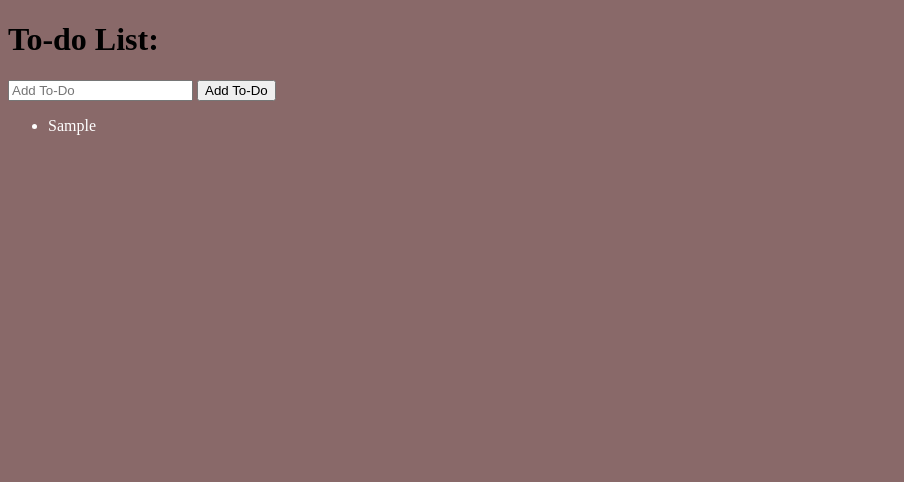
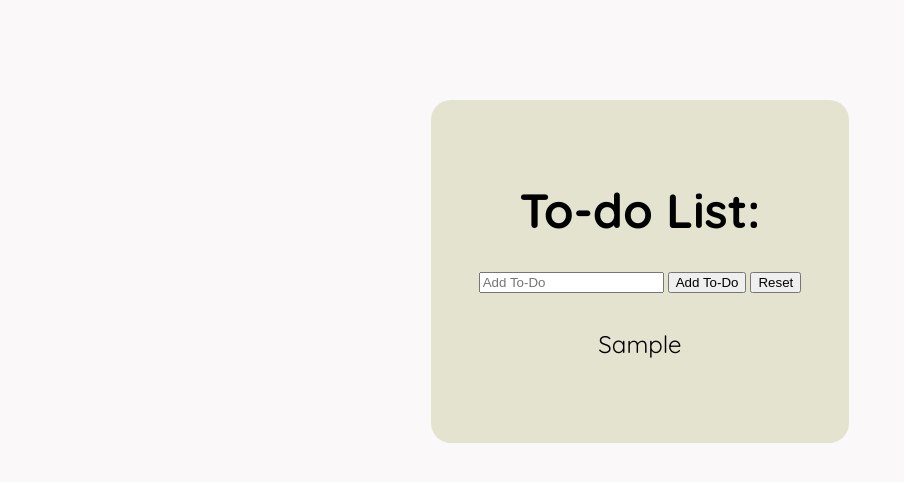
Before and after one commit to mauLovera/dom-todo-lab, a plain HTML site: page index.html in a window 1280 px wide. Both pictures are taken after typing "Sample" into the empty fields and a click on the button "Add To-Do". Shown: the whole page, without its empty margins (0-904 px from the left). Drawn offline with Linux system fonts and the light colour scheme.

Commit message:
add minimal styling

```diff
--- a/css/style.css
+++ b/css/style.css
@@ -1,7 +1,50 @@
+* {
+  box-sizing: border-box;
+}
+
 body {
-  background-color: rgb(137, 105, 105);
+  background-color: rgb(250, 248, 248);
+  margin: 0;
+  display: flex;
 }
 
 .list-item {
-  color: white;
+  color: black;
+  padding: .5em;
 }
+
+.list-item:hover {
+  color: red;
+  background-color: rgb(217, 212, 189);
+  border-radius: 20px;
+  cursor: pointer;
+}
+
+.text-style {
+  text-align: center;
+  font-family: 'Quicksand', sans-serif;
+  font-size: 1.5em;
+}
+
+ul {
+  padding-inline-start: 0;
+
+  list-style: none;
+  text-decoration: none;
+}
+
+#main {
+  position: relative;
+  top: 100px;
+  margin: auto;
+  background-color: rgb(227, 227, 208);
+  border-radius: 20px;
+  padding: 3em;
+}
+
+#main-text {
+  font-family: 'Quicksand', sans-serif;
+  font-weight: 700;
+  font-size: 3em;
+  color: black;
+}
--- a/index.html
+++ b/index.html
@@ -7,11 +7,18 @@
   <title>DOM To-do Lab</title>
   <script defer src="js/app.js"></script>
   <link rel="stylesheet" href="/css/style.css">
+  <!---Google Fonts-->
+  <link rel="preconnect" href="https://fonts.googleapis.com">
+  <link rel="preconnect" href="https://fonts.gstatic.com" crossorigin>
+  <link href="https://fonts.googleapis.com/css2?family=Quicksand:wght@300;400;500;600;700&display=swap" rel="stylesheet">
 </head>
 <body>
-  <h1>To-do List:</h1>
-    <input type="text" id="input" placeholder="Add To-Do">
-    <button id="submit-button">Add To-Do</button>
-  <ul id="todo-list"></ul>
+  <main id="main">
+    <h1 class="text-style" id="main-text">To-do List:</h1>
+      <input type="text" id="input" placeholder="Add To-Do">
+      <button id="submit-button">Add To-Do</button>
+      <button id="reset-button">Reset</button>
+    <ul id="todo-list" class="text-style todo" ></ul>
+  </main>
 </body>
 </html>
--- a/js/app.js
+++ b/js/app.js
@@ -2,9 +2,13 @@
 
 const h1 = document.querySelector(`h1`)
 const input = document.querySelector(`#input`)
+
 const button = document.querySelector(`#submit-button`)
+const resetButton = document.querySelector(`#reset-button`)
+
 const ulList = document.querySelector(`#todo-list`)
-const form = document.querySelector(`#form`)
+
+// Remove on Click //
 const remove = document.querySelector(`#todo-list`)
 
 // Variables //
@@ -15,11 +19,14 @@ let newLi = document.createElement(`li`)
 
 button.addEventListener(`click`, addLi)
 remove.addEventListener(`click`, removeLi)
+resetButton.addEventListener(`click`, resetUl)
+
 
 
 // Functions //
 
-function addLi(evt) {
+// On click of the Add todo button it will all the value of the input field to the todo ul as an li
+function addLi() {
   if (input.value !== '') {
   newLi = document.createElement(`li`)
   newLi.textContent = input.value
@@ -33,5 +40,13 @@ function addLi(evt) {
 // On click of the li items within Ul it will remove them
 function removeLi() {
   ulList.removeChild(ulList.querySelector(`.list-item`))
-  console.log(`do you work?`)
+  console.log(`Do you work?`)
 }
+
+// On click of reset button it will remove every child within the ul with a while loop
+function resetUl() {
+  let newUl = document.querySelector(`#todo-list`)
+  while (newUl.firstChild) { // while newUl.firstChild is TRUE - it EXISTS - remove each child of it
+    newUl.removeChild(newUl.lastChild)
+  }
+}
```
